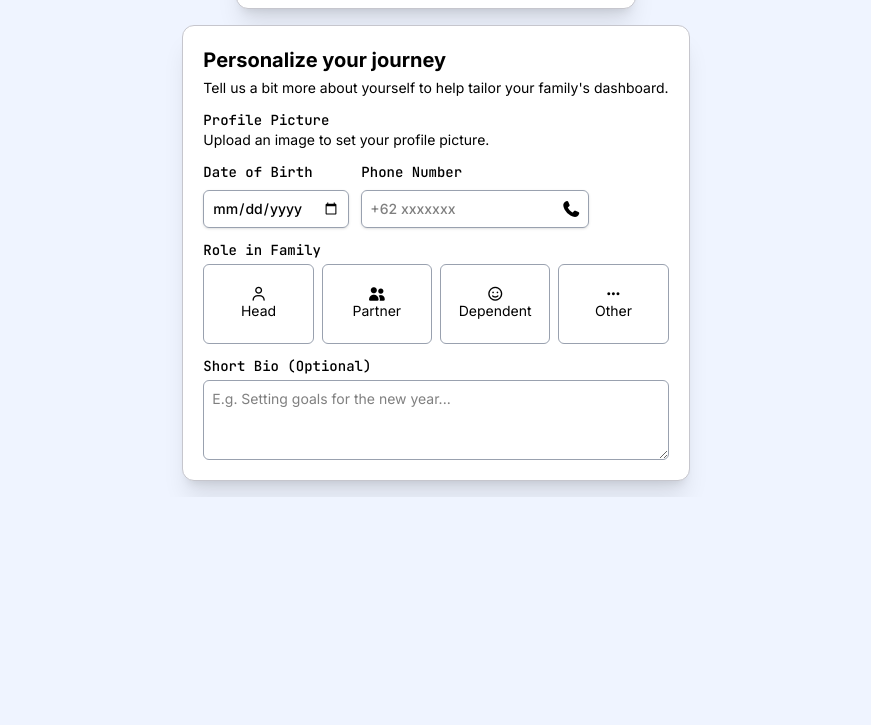
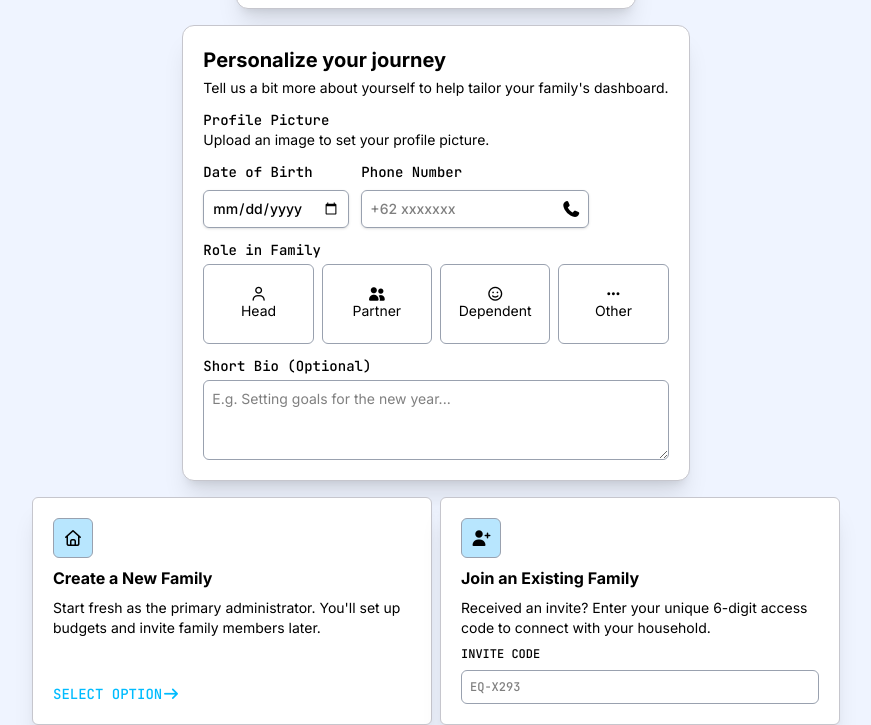
Before and after one commit to GilangWP/A-Ledger, a website: page frontend/pages/register.html in a window 1280 px wide. Shown: the part 433-1158 px from the top of the page, without its empty margins (204-1075 px from the left). Before the commit the page ends 930 px from the top, so only its background shows below. Drawn offline with nearby package versions, Linux system fonts and the light colour scheme.

Commit message:
Feature:Added Step3

```diff
--- a/frontend/pages/register.html
+++ b/frontend/pages/register.html
@@ -73,7 +73,6 @@
             </form>
         </div>
         <!-- Step 2 -->
-
         <form action="">
             <div class="flex flex-col gap-3 mx-auto w-full max-w-[800px] bg-white p-5 rounded-xl border border-[#C6C6CD] shadow-xl">
                 <div class="flex flex-col gap-1">
@@ -138,8 +137,28 @@
         </form>
 
         <!-- Step 3 -->
-         <div>
-
+         <div class="flex flex-row gap-2">
+            <div class="flex flex-col gap-3 mx-auto w-full max-w-[400px] bg-white p-5 rounded-md border border-[#C6C6CD] shadow-xl">
+                <div class="flex flex-col gap-2 h-full">
+                    <div class="flex items-center justify-center w-10 h-10 bg-sky-200 border border-gray-400 rounded-md">
+                        <i class="fa-regular fa-house"></i>
+                    </div>
+                    <h2 class="font-inter text-md font-bold">Create a New Family</h2>
+                    <p class="font-inter text-sm">Start fresh as the primary administrator. You'll set up budgets and invite family members later.</p>
+                    <p class="mt-auto font-label text-sm text-sky-400"><a href="">SELECT OPTION<i class="fa-sharp fa-solid fa-arrow-right"></i></a></p>
+                </div>
+            </div>
+            <div class="flex flex-col gap-3 mx-auto w-full max-w-[400px] bg-white p-5 rounded-md border border-[#C6C6CD] shadow-xl">
+                <div class="flex flex-col gap-2">
+                    <div class="flex items-center justify-center w-10 h-10 bg-sky-200 border border-gray-400 rounded-md">
+                        <i class="fa-solid fa-user-plus"></i>
+                    </div>
+                    <h2 class="font-inter text-md font-bold">Join an Existing Family</h2>
+                    <p class="font-inter text-sm">Received an invite? Enter your unique 6-digit access code to connect with your household.</p>
+                    <label for="inviteCode" class="font-label text-xs">INVITE CODE</label>
+                    <input type="text" id="inviteCode" placeholder="EQ-X293" class="border border-gray-400 rounded-md p-2 font-label text-xs">
+                </div>
+            </div>
          </div>
     </main>
 
```
Also changed, not shown: src/output.css.
